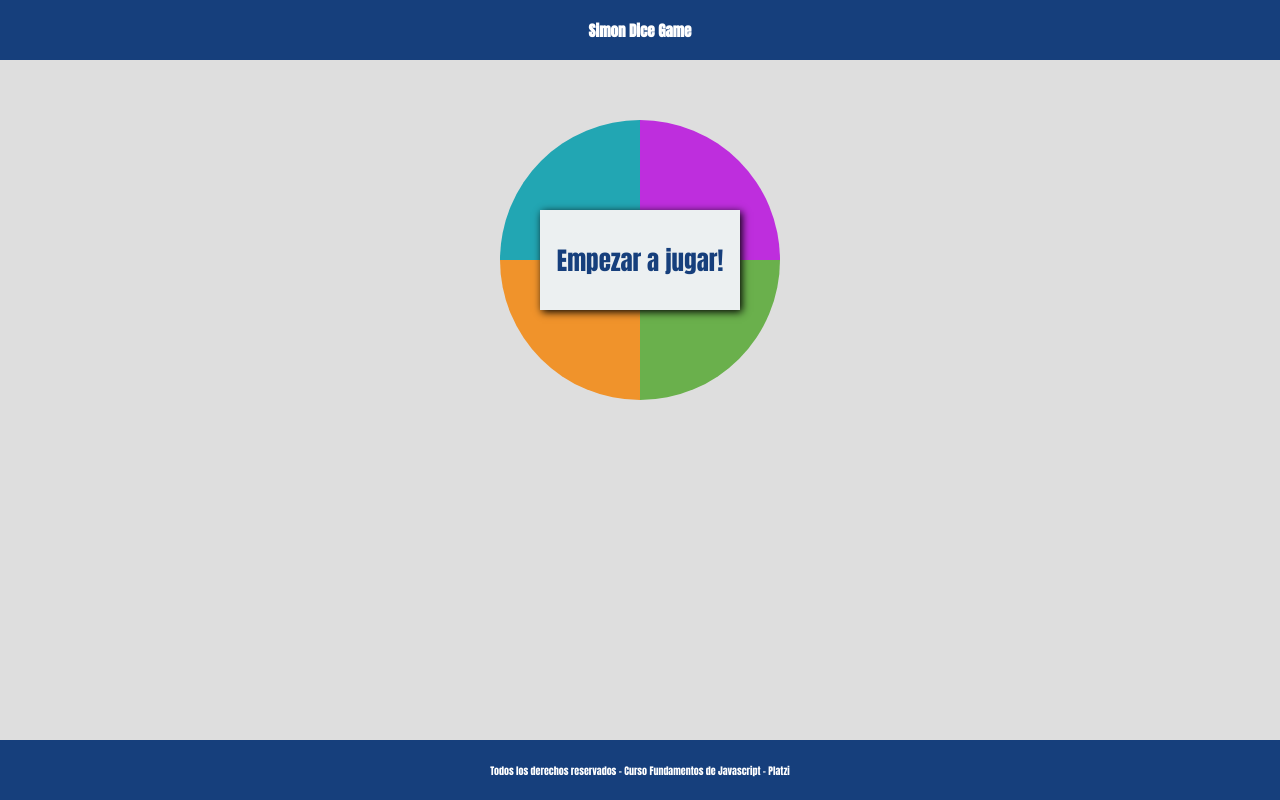
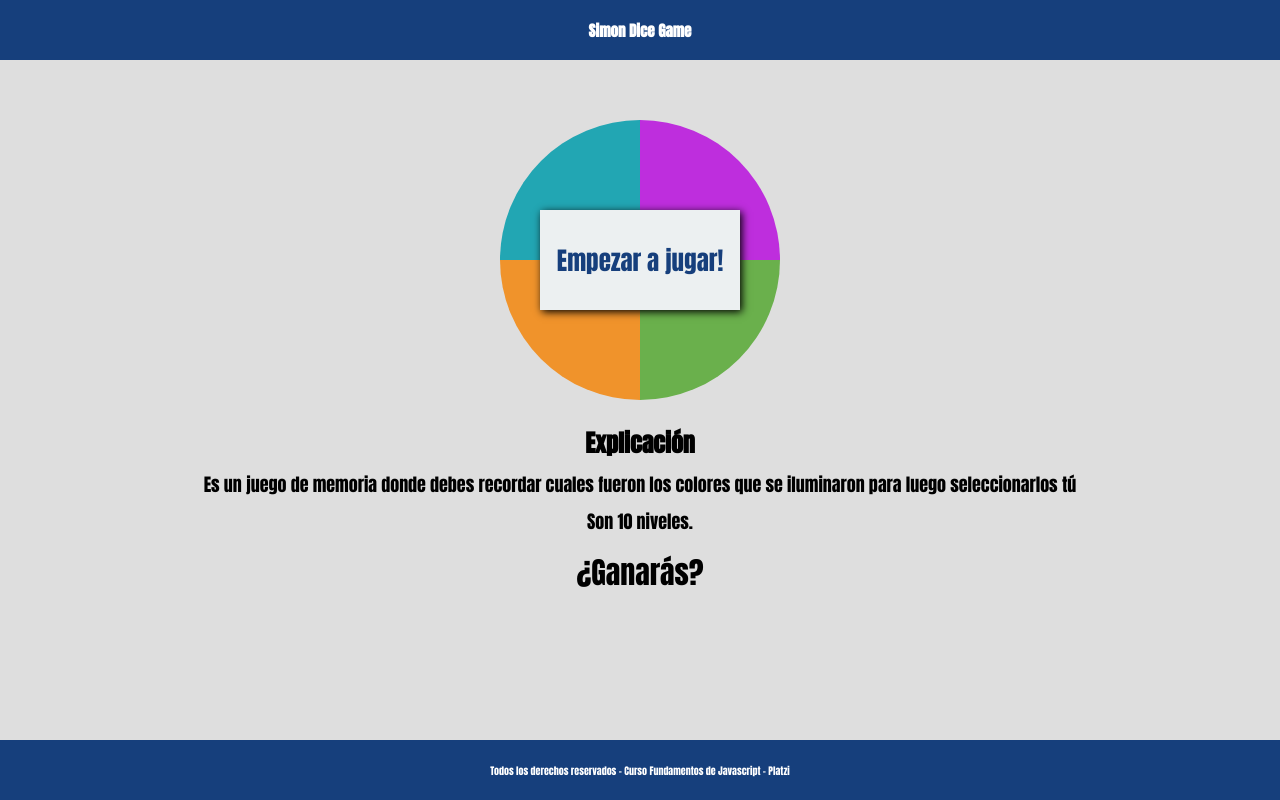
Before and after one commit to alexadictiva/SimonDiceGame, a plain HTML site: page index.html in a window 1280 px wide. Drawn offline with Linux system fonts and the light colour scheme.

Commit message:
Agregando explicacion del juego

```diff
--- a/css/style.css
+++ b/css/style.css
@@ -24,7 +24,7 @@
 }
 body {
   font-family: var(--fontBase);
-  overflow: hidden;
+  overflow-x: hidden;
   background: var(--bg1);
 }
 header {
@@ -134,11 +134,28 @@ header nav ul {
 .hide {
   display: none;
 }
-
+.explanation {
+  margin: 25px 0;
+  padding: 0 20px;
+}
+.explanation h2,
+.explanation p {
+  text-align: center;
+}
+.explanation h2 {
+  font-size: 2.4rem;
+}
+.explanation p {
+  margin-top: 10px;
+  font-size: 1.8rem;
+}
+.explanation p:last-child {
+  margin-top: 15px;
+  font-size: 3rem;
+}
 footer {
   width: 100%;
-  position: absolute;
-  bottom: 0;
+
   height: 60px;
   background-color: var(--bg3);
   display: flex;
@@ -148,3 +165,10 @@ footer {
 footer p {
   color: var(--white);
 }
+
+@media screen and (min-width: 768px) {
+  footer {
+    position: absolute;
+    bottom: 0;
+  }
+}
--- a/index.html
+++ b/index.html
@@ -15,20 +15,39 @@
         </ul>
       </nav>
     </header>
-    <main class="container">
-      <section class="gameboard">
-        <div id="celeste" class="color celeste left" data-color="celeste"></div>
+    <main>
+      <section class="container">
+        <div class="gameboard">
+          <div
+            id="celeste"
+            class="color celeste left"
+            data-color="celeste"
+          ></div>
           <div
             id="violeta"
             class="color violeta right"
             data-color="violeta"
           ></div>
-        <div id="naranja" class="color naranja left" data-color="naranja"></div>
+          <div
+            id="naranja"
+            class="color naranja left"
+            data-color="naranja"
+          ></div>
           <div id="verde" class="color verde right" data-color="verde"></div>
 
           <button id="btnEmpezar" class="btn-start" onclick="empezarJuego()">
             Empezar a jugar!
           </button>
+        </div>
+      </section>
+      <section class="explanation">
+        <h2>Explicación</h2>
+        <p>
+          Es un juego de memoria donde debes recordar cuales fueron los colores
+          que se iluminaron para luego seleccionarlos tú
+        </p>
+        <p>Son 10 niveles.</p>
+        <p>¿Ganarás?</p>
       </section>
     </main>
     <footer>
```
Lines whose indentation alone changed are shown as unchanged.
